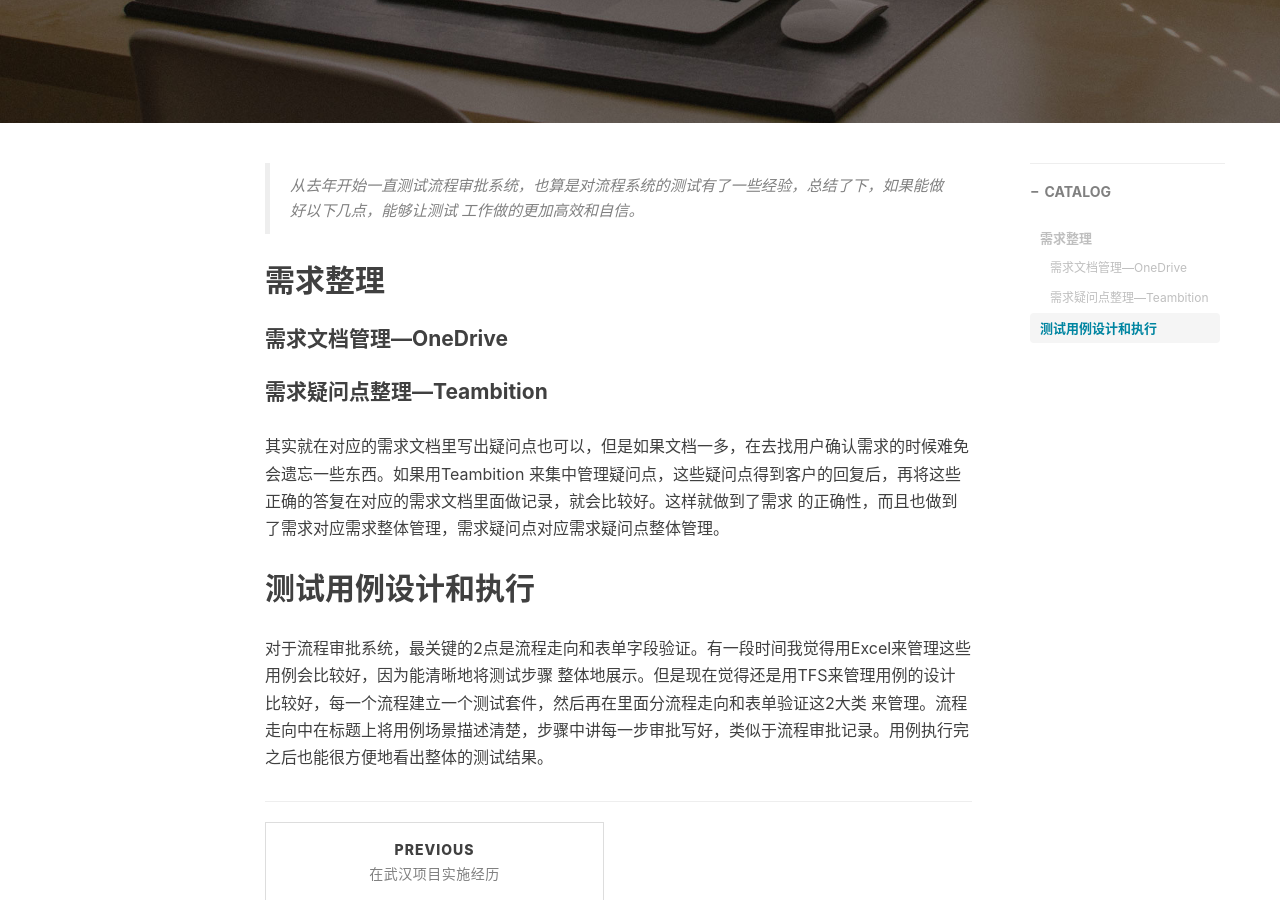
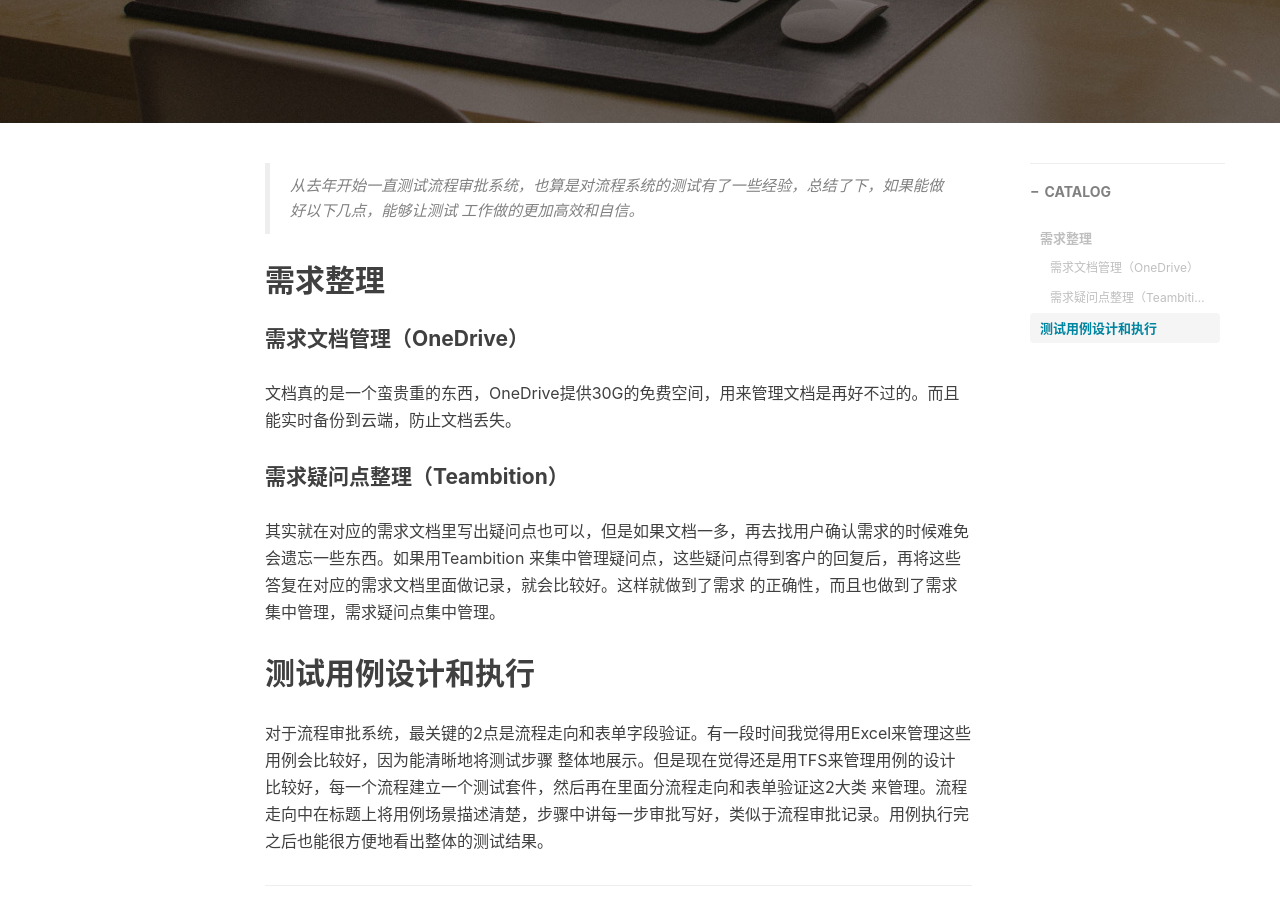
Before and after one commit to ccflyme/ccflyme.github.io, a Jekyll site: the page built from _posts/2016-06-27-Workflow-System-Testing-Experience.markdown, in a window 1280 px wide and 900 px high, scrolled down 334 px. Built offline with Jekyll 4.4.1, drawn with Linux system fonts in a browser that asks for light colours; nearby versions of some CDN libraries; comment, search, counter and statistics services are not loaded.

Commit message:
update blog

```diff
--- a/_posts/2016-06-27-Workflow-System-Testing-Experience.markdown
+++ b/_posts/2016-06-27-Workflow-System-Testing-Experience.markdown
@@ -15,15 +15,18 @@ tags:
 
 ## 需求整理
 
-#### 需求文档管理---OneDrive
+#### 需求文档管理（OneDrive）
 
-#### 需求疑问点整理---Teambition
+文档真的是一个蛮贵重的东西，OneDrive提供30G的免费空间，用来管理文档是再好不过的。而且能实时备份到云端，防止文档丢失。
 
-其实就在对应的需求文档里写出疑问点也可以，但是如果文档一多，在去找用户确认需求的时候难免会遗忘一些东西。如果用Teambition
-来集中管理疑问点，这些疑问点得到客户的回复后，再将这些正确的答复在对应的需求文档里面做记录，就会比较好。这样就做到了需求
-的正确性，而且也做到了需求对应需求整体管理，需求疑问点对应需求疑问点整体管理。
+#### 需求疑问点整理（Teambition）
+
+其实就在对应的需求文档里写出疑问点也可以，但是如果文档一多，再去找用户确认需求的时候难免会遗忘一些东西。如果用Teambition
+来集中管理疑问点，这些疑问点得到客户的回复后，再将这些答复在对应的需求文档里面做记录，就会比较好。这样就做到了需求
+的正确性，而且也做到了需求集中管理，需求疑问点集中管理。
 
 ## 测试用例设计和执行
+
 对于流程审批系统，最关键的2点是流程走向和表单字段验证。有一段时间我觉得用Excel来管理这些用例会比较好，因为能清晰地将测试步骤
 整体地展示。但是现在觉得还是用TFS来管理用例的设计比较好，每一个流程建立一个测试套件，然后再在里面分流程走向和表单验证这2大类
 来管理。流程走向中在标题上将用例场景描述清楚，步骤中讲每一步审批写好，类似于流程审批记录。用例执行完之后也能很方便地看出整体的测试结果。
```
